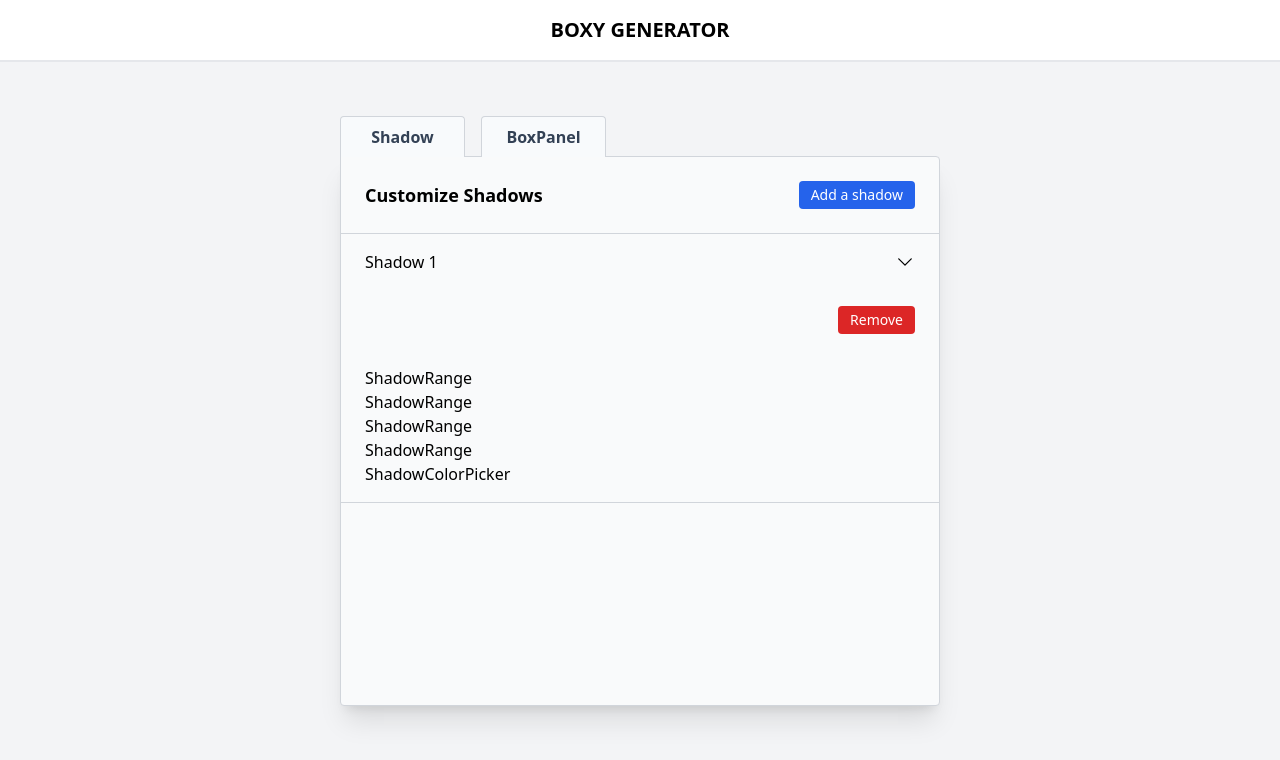
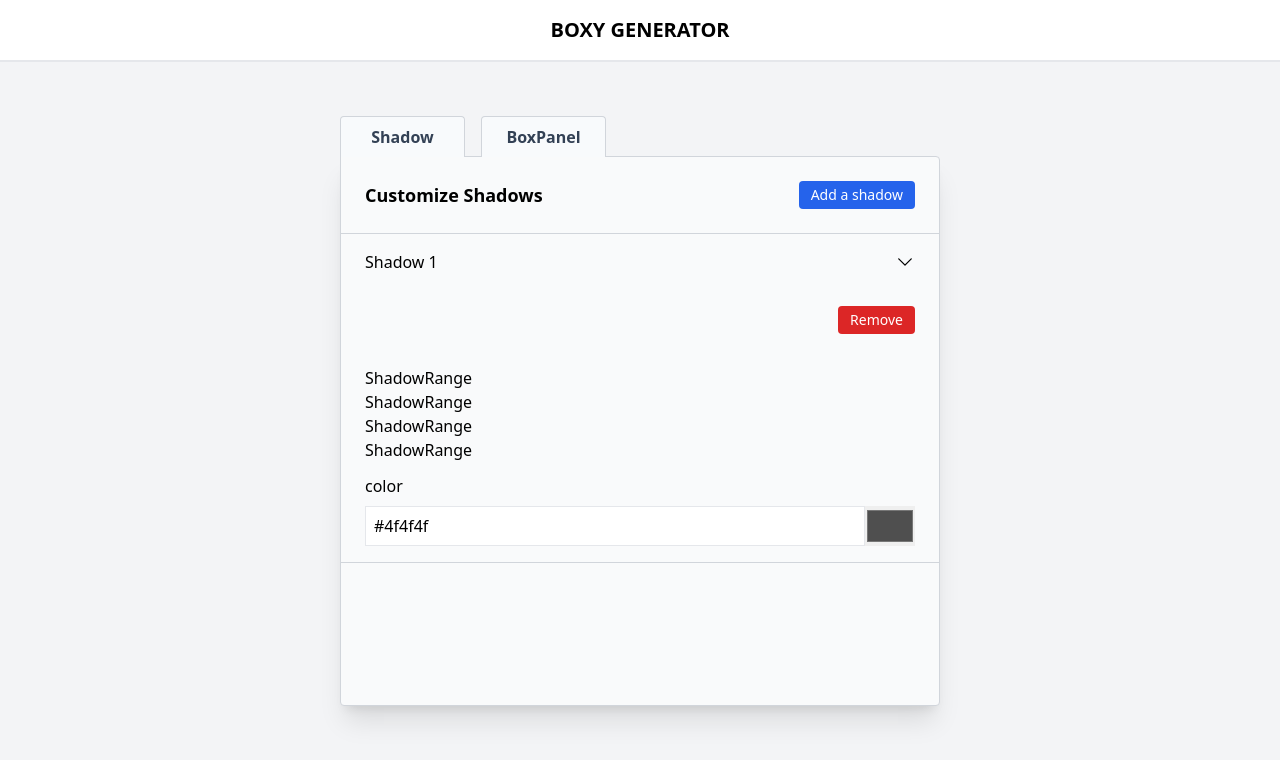
Before and after one commit to Tresor-ilunga/boxy-generator, a React (Vite) app: page / in a window 1280 px wide. Shown: the top 760 px of the page. Built offline with nearby package versions, Linux system fonts and the light colour scheme.

Commit message:
Managing shadow input color

```diff
--- a/src/features/shadows.js
+++ b/src/features/shadows.js
@@ -98,7 +98,14 @@
             )
         },
         updateShadowValue: (state, action) => {
+            const currentShadow = state.find(
+                shadow => shadow.id === action.payload.shadowID
+            )
 
+            const currentInput = currentShadow.inputs.find(
+                input => input.inputNumber === action.payload.inputNumber
+            )
+            currentInput.value = action.payload.value
         },
         updateCheckbox: (state, action) => {
 
--- a/src/layouts/ShadowList/ShadowColorPicker.jsx
+++ b/src/layouts/ShadowList/ShadowColorPicker.jsx
@@ -1,5 +1,34 @@
-export default function ShadowColorPicker() {
+import { useDispatch } from "react-redux"
+import { updateShadowValue } from "../../features/shadows.js"
+
+export default function ShadowColorPicker({inputData, shadowID}) {
+    const dispatch = useDispatch()
+
+    function handleInputs(e){
+        dispatch(updateShadowValue({
+            inputNumber: inputData.inputNumber,
+            value: e.target.value,
+            shadowID
+        }))
+    }
+
     return (
-        <div>ShadowColorPicker</div>
+        <div className="mt-3">
+            <p>{inputData.name}</p>
+            <div className="flex mt-2">
+                <input
+                className="flex-grow border py-1 px-2 focus:outline-1 outline-gray-400"
+                type="text"
+                value={inputData.value}
+                onChange={handleInputs}
+                />
+                <input
+                className="cursor-pointer h-[40px]"
+                type="color"
+                value={inputData.value}
+                onChange={handleInputs}
+                />
+            </div>
+        </div>
     )
 }
```
